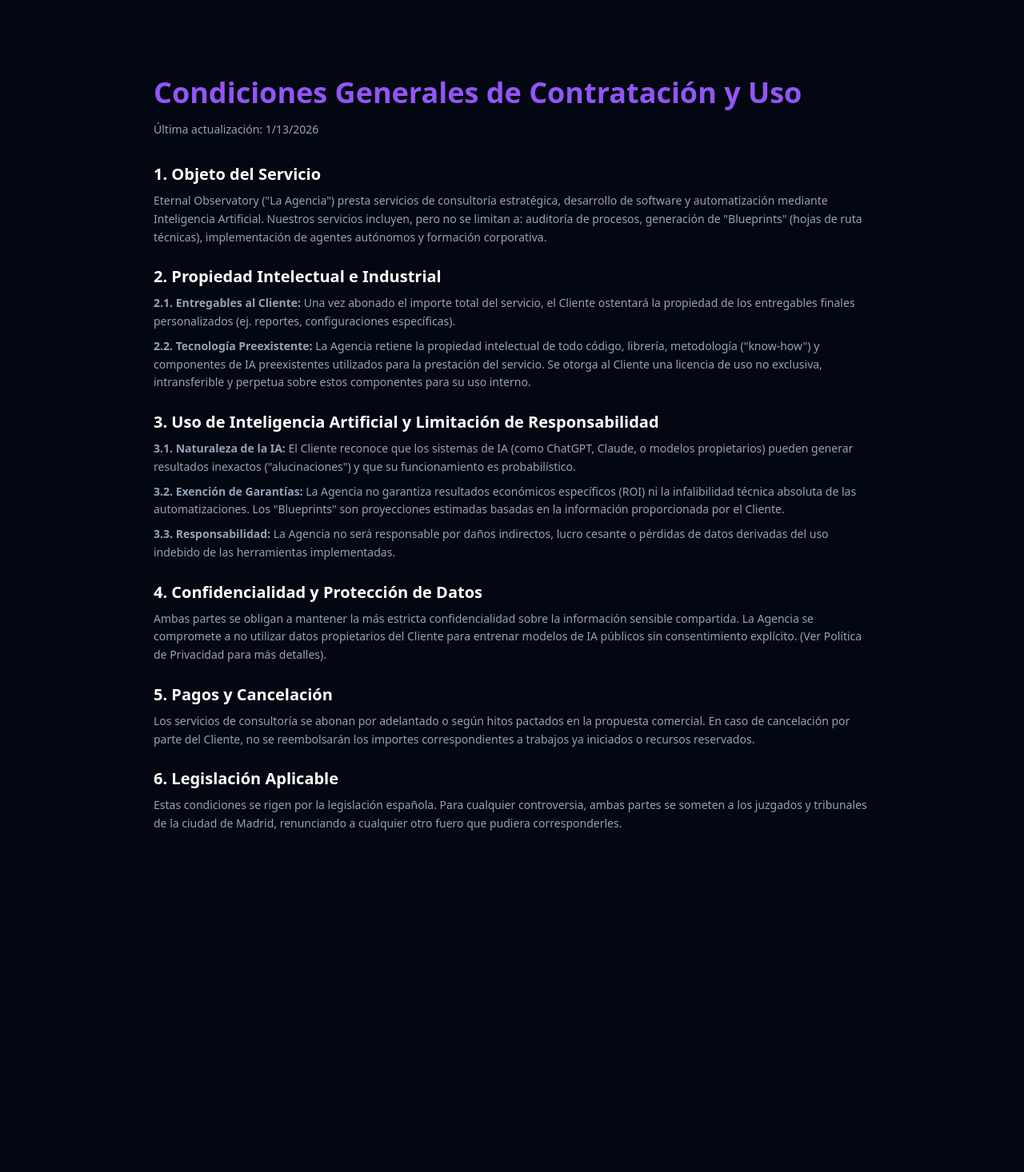
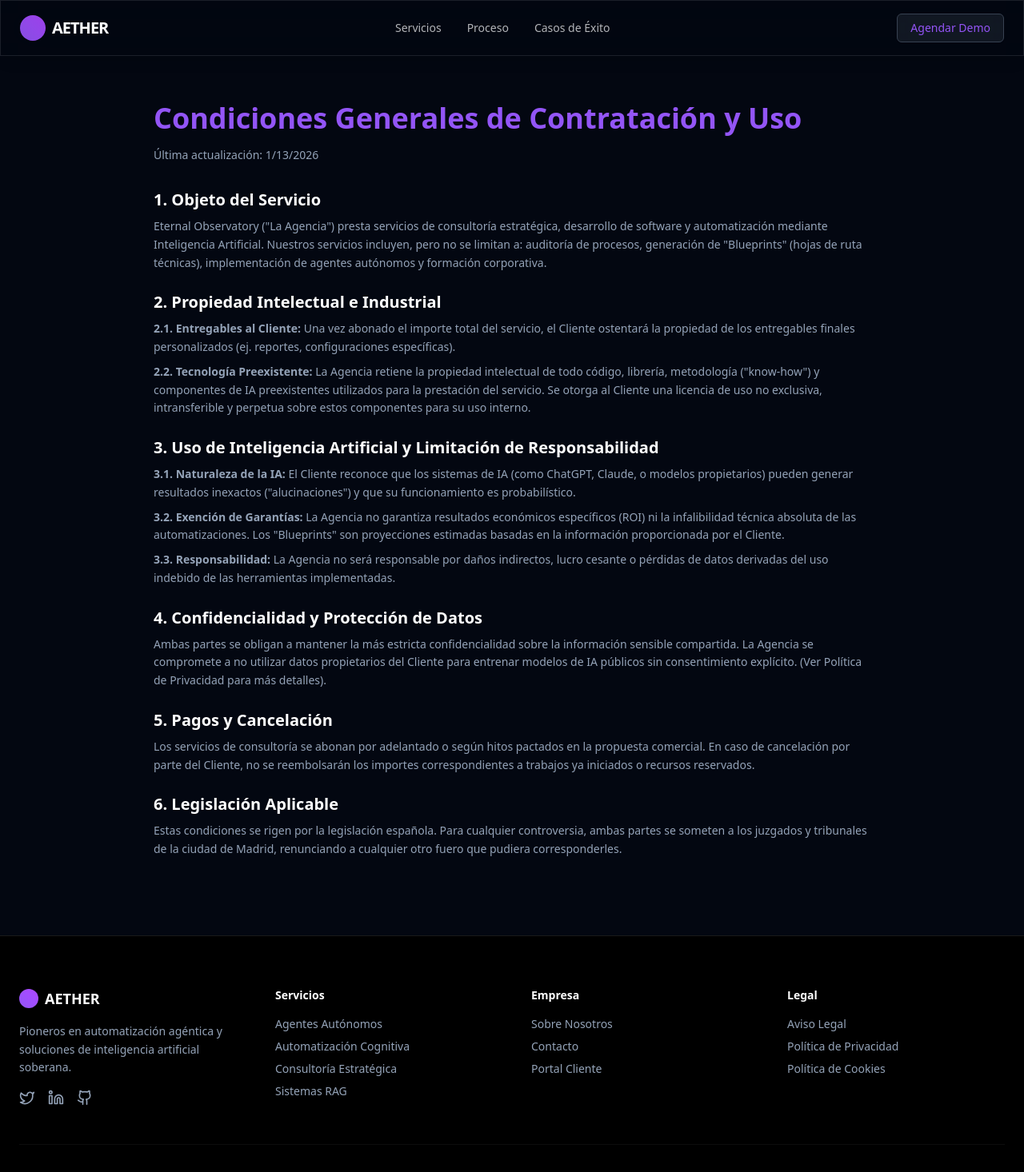
Before and after one commit to zapatacreativo-bit/eternal-test, a Next.js app: page /condiciones-de-uso in a window 1280 px wide. Shown: the top 1466 px of the page at 80% size. Before the commit the page ends 1138 px from the top, so only its background shows below. Built offline with nearby package versions, Linux system fonts and the light colour scheme.

Commit message:
feat: content updates

```diff
--- a/app/condiciones-de-uso/page.tsx
+++ b/app/condiciones-de-uso/page.tsx
@@ -8,9 +8,14 @@ export const metadata: Metadata = {
     },
 };
 
+import { Navbar } from "@/components/layout/Navbar";
+import { Footer } from "@/components/layout/Footer";
+
 export default function CondicionesDeUso() {
     return (
-        <div className="min-h-screen bg-background text-foreground py-24 px-6 md:px-12">
+        <>
+            <Navbar />
+            <div className="min-h-screen bg-background text-foreground py-24 px-6 md:px-12 pt-32">
                 <div className="max-w-4xl mx-auto space-y-8">
                     <h1 className="text-4xl font-bold mb-4 text-primary">Condiciones Generales de Contratación y Uso</h1>
                     <p className="text-sm text-muted-foreground">Última actualización: {new Date().toLocaleDateString()}</p>
@@ -72,5 +77,7 @@ export default function CondicionesDeUso() {
                     </div>
                 </div>
             </div>
+            <Footer />
+        </>
     );
 }
--- a/app/politica-de-privacidad/page.tsx
+++ b/app/politica-de-privacidad/page.tsx
@@ -8,9 +8,14 @@ export const metadata: Metadata = {
     },
 };
 
+import { Navbar } from "@/components/layout/Navbar";
+import { Footer } from "@/components/layout/Footer";
+
 export default function PoliticaDePrivacidad() {
     return (
-        <div className="min-h-screen bg-background text-foreground py-24 px-6 md:px-12">
+        <>
+            <Navbar />
+            <div className="min-h-screen bg-background text-foreground py-24 px-6 md:px-12 pt-32">
                 <div className="max-w-4xl mx-auto space-y-8">
                     <h1 className="text-4xl font-bold mb-4 text-primary">Política de Privacidad</h1>
                     <p className="text-sm text-muted-foreground">Última actualización: {new Date().toLocaleDateString()}</p>
@@ -67,5 +72,7 @@ export default function PoliticaDePrivacidad() {
                     </div>
                 </div>
             </div>
+            <Footer />
+        </>
     );
 }
```
Lines whose indentation alone changed are shown as unchanged.
